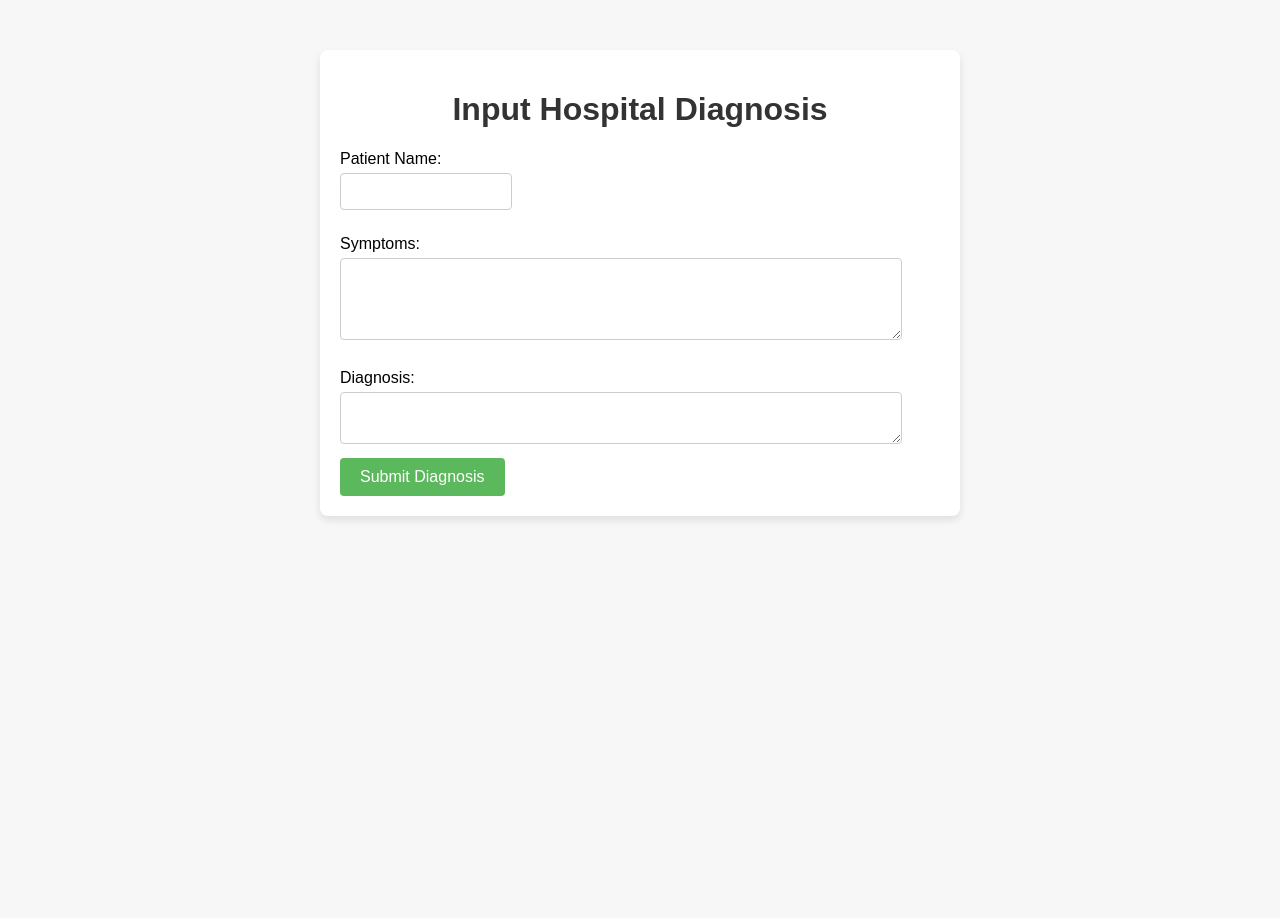
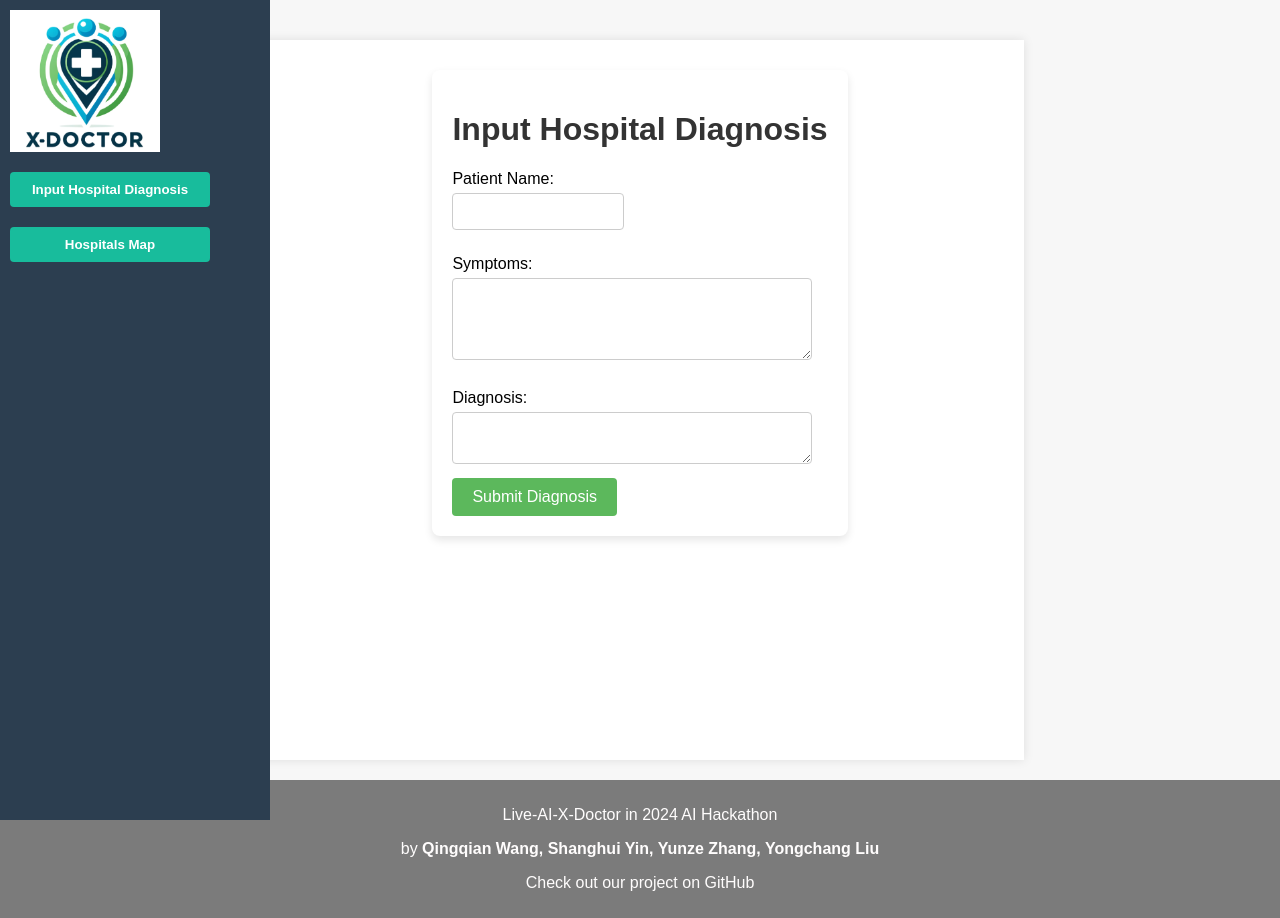
Before and after one commit to Qingqian-Wang/Live-AI-X-Doctor, a Flask app: page /diagnosis in a window 1280 px wide. Before the commit the page ends 520 px from the top, so only its background shows below. Run offline with Flask 3, Linux system fonts and the light colour scheme.

Commit message:
base.html

```diff
--- a/static/css/chat_styles.css
+++ b/static/css/chat_styles.css
@@ -11,7 +11,9 @@ body {
 
 .sidebar {
     background-color: #2c3e50;
+    position: fixed;
     color: #ecf0f1;
+    height: 100%;
     padding: 10px;
     width: 250px;
     /* Adjust as necessary */
@@ -67,6 +69,7 @@ body {
     display: flex;
     flex-direction: column;
     margin-top: 40px;
+    flex: 1;
 }
 
 .message {
--- /dev/null
+++ b/static/css/diagnosis.css
@@ -0,0 +1,48 @@
+body {
+    font-family: Arial, sans-serif;
+    background-color: #f7f7f7;
+    margin: 0;
+}
+
+.form-container {
+    background: #ffffff;
+    max-width: 600px;
+    margin: 30px auto;
+    padding: 20px;
+    box-shadow: 0 4px 8px rgba(0, 0, 0, 0.1);
+    border-radius: 8px;
+}
+
+h1 {
+    color: #333;
+    text-align: center;
+}
+
+label {
+    display: block;
+    margin: 15px 0 5px;
+}
+
+input[type=text],
+textarea {
+    width: 90%;
+    padding: 10px;
+    margin-bottom: 10px;
+    border: 1px solid #ccc;
+    border-radius: 4px;
+}
+
+.submit-button {
+    background-color: #5cb85c;
+    color: white;
+    padding: 10px 20px;
+    border: none;
+    border-radius: 4px;
+    cursor: pointer;
+    font-size: 16px;
+    transition: background-color 0.3s ease;
+}
+
+.submit-button:hover {
+    background-color: #4cae4c;
+}
--- /dev/null
+++ b/templates/base.html
@@ -0,0 +1,37 @@
+<!DOCTYPE html>
+<html lang="en">
+<head>
+    <meta charset="UTF-8">
+    <meta name="viewport" content="width=device-width, initial-scale=1.0">
+    <title>{% block title %}Default Title{% endblock %}</title>
+    <link rel="stylesheet" href="../static/css/chat_styles.css">
+    {% block additional_css %}{% endblock %}
+</head>
+<body>
+<div class="container">
+    <div class="sidebar">
+        <img src="../static/img/logo.jpg" alt="Company Logo" class="logo">
+        <a href="{{ url_for('diagnosis_page') }}" class="new-chat-button-link">
+            <button class="new-chat-button">Input Hospital Diagnosis</button>
+        </a>
+        <a href="{{ url_for('map') }}" class="new-chat-button-link">
+            <button class="new-chat-button">Hospitals Map</button>
+        </a>
+        <!-- Sidebar content can be overridden in child templates -->
+        {% block sidebar %}{% endblock %}
+    </div>
+    <div class="chat-container">
+        {% block content %}{% endblock %}
+    </div>
+</div>
+
+<footer class="site-footer">
+    <div class="container-footer">
+        <p>Live-AI-X-Doctor in 2024 AI Hackathon</p>
+        <p>by <b> Qingqian Wang, Shanghui Yin, Yunze Zhang, Yongchang Liu </b> </p>
+    </div>
+    <p>Check out our project on GitHub <a href="https://github.com/Qingqian-Wang/Live-AI-X-Doctor" ><i class="fa fa-github"></i></a></p>
+</footer>
+{% block additional_js %}{% endblock %}
+</body>
+</html>
--- a/templates/diagnosis.html
+++ b/templates/diagnosis.html
@@ -1,62 +1,12 @@
-<!DOCTYPE html>
-<html lang="en">
-<head>
-    <meta charset="UTF-8">
-    <title>Diagnosis Input Form</title>
-    <style>
-        body {
-            font-family: Arial, sans-serif;
-            background-color: #f7f7f7;
-            margin: 0;
-            padding: 20px;
-        }
+{% extends "base.html" %}
 
-        .form-container {
-            background: #ffffff;
-            max-width: 600px;
-            margin: 30px auto;
-            padding: 20px;
-            box-shadow: 0 4px 8px rgba(0, 0, 0, 0.1);
-            border-radius: 8px;
-        }
+{% block title %}Diagnosis Input Form{% endblock %}
 
-        h1 {
-            color: #333;
-            text-align: center;
-        }
+{% block additional_css %}
+<link rel="stylesheet" href="{{ url_for('static', filename='css/diagnosis.css') }}"> <!-- 这里使用Flask的url_for来确保路径正确 -->
+{% endblock %}
 
-        label {
-            display: block;
-            margin: 15px 0 5px;
-        }
-
-        input[type=text],
-        textarea {
-            width: 90%;
-            padding: 10px;
-            margin-bottom: 10px;
-            border: 1px solid #ccc;
-            border-radius: 4px;
-        }
-
-        .submit-button {
-            background-color: #5cb85c;
-            color: white;
-            padding: 10px 20px;
-            border: none;
-            border-radius: 4px;
-            cursor: pointer;
-            font-size: 16px;
-            transition: background-color 0.3s ease;
-        }
-
-        .submit-button:hover {
-            background-color: #4cae4c;
-        }
-
-    </style>
-</head>
-<body>
+{% block content %}
 <div class="form-container">
     <h1>Input Hospital Diagnosis</h1>
     <form action="{{ url_for('diagnosis_result') }}" method="post">
@@ -67,10 +17,9 @@
         <textarea id="symptoms" name="symptoms" rows="4" required></textarea>
 
         <label for="diagnosis">Diagnosis:</label>
-            <textarea type="text" id="diagnosis" name="diagnosis" required></textarea>
+        <textarea id="diagnosis" name="diagnosis" required></textarea>
 
         <input type="submit" value="Submit Diagnosis" class="submit-button">
     </form>
 </div>
-</body>
-</html>
+{% endblock %}
```
Also changed, not shown: static/css/style.css (+5 -3 lines), templates/index.html (+4 -45 lines), templates/map.html (+20 -19 lines), 1 other file. Lines whose indentation alone changed are shown as unchanged.
